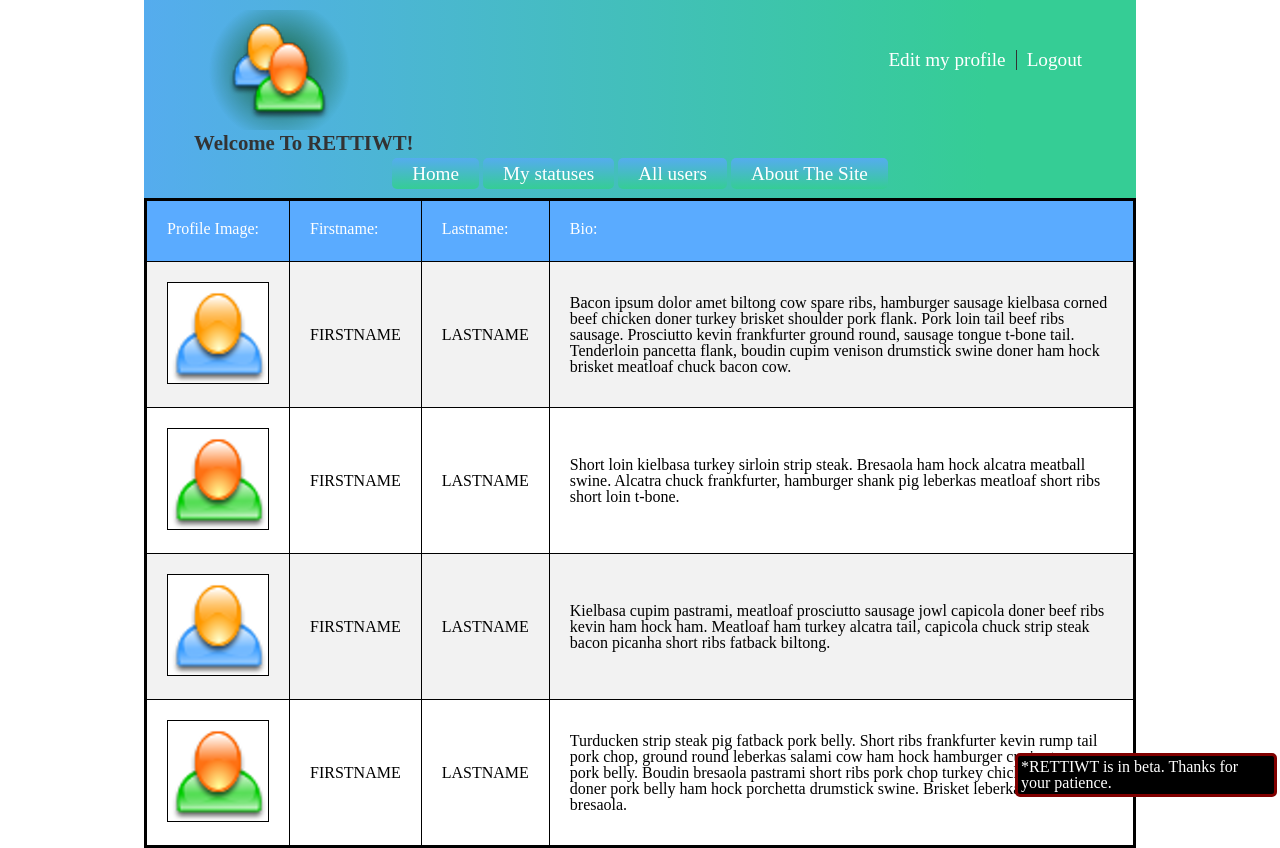
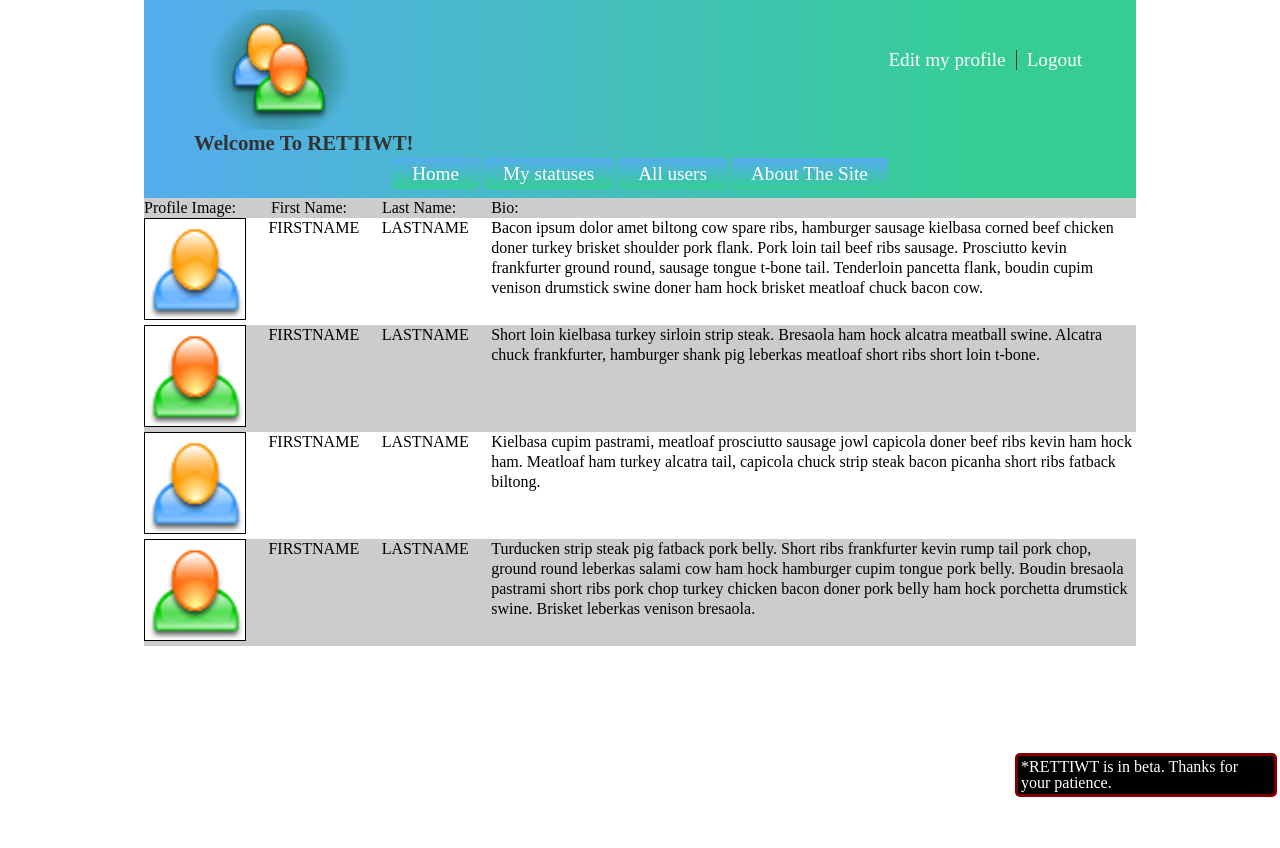
Before and after one commit to Rick-Houser/holberton-twitter-clone, a PHP site: page /users.html in a window 1280 px wide. After the commit the page ends 797 px from the top, so only its background shows below. Run offline with PHP 8.4, Linux system fonts and the light colour scheme.

Commit message:
change users page styles to use flexbox

```diff
--- a/about.html
+++ b/about.html
@@ -31,7 +31,7 @@
 				<li><a href="about.html">About The Site</a></li>
 			</ul>
 		</div><!-- Header Ends -->
-
+		<div class="about-container">
 			<div class="about-box">
 				<img class="abt-img" src="impossible_octopus_fitness.png" alt="Impossible Octopus Fitness">
 				<h1>About Impossible Octopus Fitness</h1>
@@ -69,6 +69,7 @@
 					As illustrated above, this octopus dance is not for squid or other aquatic dancing creatures. Grab your favorite Takoyaki snack and get ready for some impossible octopus fitness!
 				</p>
 			</div><!-- Body Content Ends -->
+		</div>
 		<div class="advise-box-alt">
 			*RETTIWT is in beta. Thanks for your patience.
 		</div>
--- a/styles.css
+++ b/styles.css
@@ -35,8 +35,6 @@ footer, header, hgroup, menu, nav, section {
 }
 body {
 	line-height: 1;
-    display: flex;
-    flex-direction: column;
 }
 div .aside-wrapper {
     display: flex;
@@ -378,7 +406,6 @@ th {
 
 }
 td {
-	float:center;
 	vertical-align:middle;
 }
 
@@ -559,3 +585,41 @@ a:hover {
 	width: 335px;
 	text-align: center;
 }
+
+/* Flexbox styles for Profile */
+.profile-user-status {
+	display: flex;
+	flex-direction: row;
+	align-items: center;
+}
+
+/* About pages styles */
+.about-container {
+	display: flex;
+	flex-direction: column;
+}
+
+/* Users page styles */
+/* Table styles  */
+.table-column {
+	display: flex;
+	flex-direction: column;
+}
+
+.table-row {
+	display: flex;
+	flex-direction: row;
+	justify-content: space-between;
+}
+
+.bio, #bio-head {
+	width: 65%;
+}
+
+.table-row:nth-child(odd) {
+    background-color: #CCCCCC;
+}
+
+.table-row * {
+    line-height: 20px;
+}
--- a/users.html
+++ b/users.html
@@ -31,47 +31,46 @@
 				<li><a href="about.html">About The Site</a></li>
 			</ul>
 		</div><!-- Header Ends -->
-	<div style="overflow-x:auto;"><!-- Allows horizontal scrolling for small screen sizes. -->
-	<table id="user-table">
-	  	<tr>
-	  		<th>Profile Image:</th>
-	    	<th>Firstname:</th>
-	    	<th>Lastname:</th>
-	    	<th>Bio:</th>
-	  	</tr>
-		<tr>
-			<td><img class="user-img-table" src="blueuser.png" alt="User Icon"></td>
-			<td>FIRSTNAME</td>
-			<td>LASTNAME</td>
-			<td>
-				Bacon ipsum dolor amet biltong cow spare ribs, hamburger sausage kielbasa corned beef chicken doner turkey brisket shoulder pork flank. Pork loin tail beef ribs sausage. Prosciutto kevin frankfurter ground round, sausage tongue t-bone tail. Tenderloin pancetta flank, boudin cupim venison drumstick swine doner ham hock brisket meatloaf chuck bacon cow.
-			</td>
-		</tr>
-		<tr>
-			<td><img class="user-img-table" src="greenuser.png" alt="User Icon"></td>
-			<td>FIRSTNAME</td>
-			<td>LASTNAME</td>
-			<td>
-				Short loin kielbasa turkey sirloin strip steak. Bresaola ham hock alcatra meatball swine. Alcatra chuck frankfurter, hamburger shank pig leberkas meatloaf short ribs short loin t-bone.
-			</td>
-		</tr>
-		<tr>
-			<td><img class="user-img-table" src="blueuser.png" alt="User Icon"></td>
-			<td>FIRSTNAME</td>
-			<td>LASTNAME</td>
-			<td>
-				Kielbasa cupim pastrami, meatloaf prosciutto sausage jowl capicola doner beef ribs kevin ham hock ham. Meatloaf ham turkey alcatra tail, capicola chuck strip steak bacon picanha short ribs fatback biltong.
-			</td>
-		</tr>
-		<tr>
-			<td><img class="user-img-table" src="greenuser.png" alt="User Icon"></td>
-			<td>FIRSTNAME</td>
-			<td>LASTNAME</td>
-			<td>
-				Turducken strip steak pig fatback pork belly. Short ribs frankfurter kevin rump tail pork chop, ground round leberkas salami cow ham hock hamburger cupim tongue pork belly. Boudin bresaola pastrami short ribs pork chop turkey chicken bacon doner pork belly ham hock porchetta drumstick swine. Brisket leberkas venison bresaola.
-			</td>
-		</tr>
-	</table>
+	  	<div class="table-column">
+			<div class="table-row">
+				<div>Profile Image:</div>
+				<div>First Name:</div>
+				<div>Last Name:</div>
+				<div id="bio-head">Bio:</div>
+			</div>
+	  		<div class="table-row">
+				<div><img class="user-img-table" src="blueuser.png" alt="User Icon"></div>
+				<div>FIRSTNAME</div>
+				<div>LASTNAME</div>
+				<div class="bio">
+					Bacon ipsum dolor amet biltong cow spare ribs, hamburger sausage kielbasa corned beef chicken doner turkey brisket shoulder pork flank. Pork loin tail beef ribs sausage. Prosciutto kevin frankfurter ground round, sausage tongue t-bone tail. Tenderloin pancetta flank, boudin cupim venison drumstick swine doner ham hock brisket meatloaf chuck bacon cow.
+				</div>
+			</div>
+			<div class="table-row">
+				<div><img class="user-img-table" src="greenuser.png" alt="User Icon"></div>
+				<div>FIRSTNAME</div>
+				<div>LASTNAME</div>
+				<div class="bio">
+					Short loin kielbasa turkey sirloin strip steak. Bresaola ham hock alcatra meatball swine. Alcatra chuck frankfurter, hamburger shank pig leberkas meatloaf short ribs short loin t-bone.
+				</div>
+			</div>
+			<div class="table-row">
+				<div><img class="user-img-table" src="blueuser.png" alt="User Icon"></div>
+				<div>FIRSTNAME</div>
+				<div>LASTNAME</div>
+				<div class="bio">
+					Kielbasa cupim pastrami, meatloaf prosciutto sausage jowl capicola doner beef ribs kevin ham hock ham. Meatloaf ham turkey alcatra tail, capicola chuck strip steak bacon picanha short ribs fatback biltong.
+				</div>
+			</div>
+			<div class="table-row">
+				<div><img class="user-img-table" src="greenuser.png" alt="User Icon"></div>
+				<div>FIRSTNAME</div>
+				<div>LASTNAME</div>
+				<div class="bio">
+					Turducken strip steak pig fatback pork belly. Short ribs frankfurter kevin rump tail pork chop, ground round leberkas salami cow ham hock hamburger cupim tongue pork belly. Boudin bresaola pastrami short ribs pork chop turkey chicken bacon doner pork belly ham hock porchetta drumstick swine. Brisket leberkas venison bresaola.
+				</div>
+			</div>
+		</div>
 	</div>
 		<div class="advise-box-alt">
 			*RETTIWT is in beta. Thanks for your patience.
```
Also changed, not shown: other parts of styles.css (+43 -14 lines), profile.html (+8 -8 lines). Lines whose indentation alone changed are shown as unchanged.
